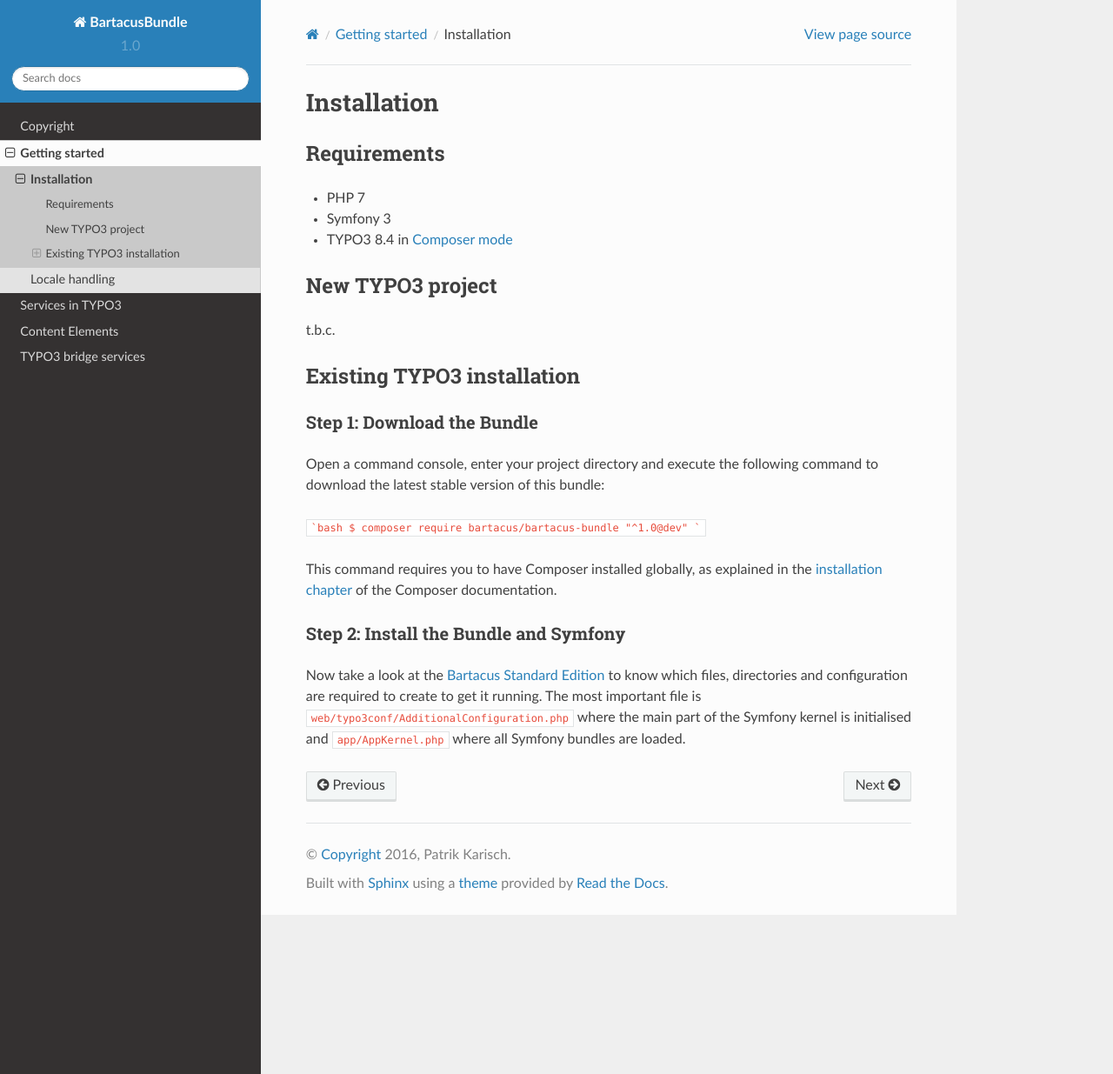
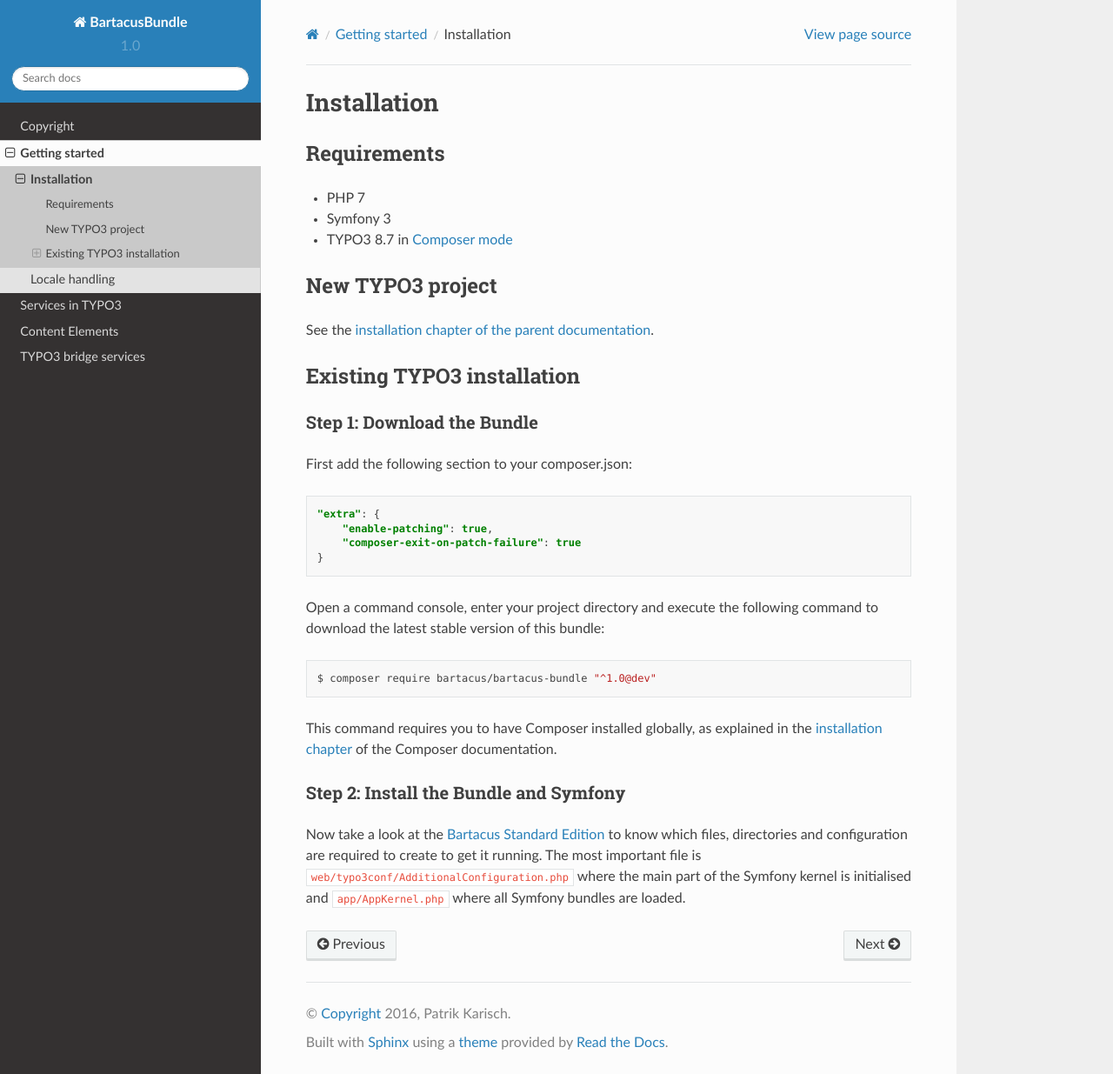
Before and after one commit to Bartacus/BartacusBundle, a Sphinx documentation site: the page built from Resources/doc/getting-started/installation.rst, in a window 1280 px wide and 1235 px high. Shown: the whole window at 87% size. Built offline with Sphinx 7.4.7 and the Read the Docs theme 2.0.0, drawn with Linux system fonts in a browser that asks for light colours.

Commit message:
Update the installation docs and add the needed patching capabilities

````diff
--- a/Resources/doc/getting-started/installation.rst
+++ b/Resources/doc/getting-started/installation.rst
@@ -7,16 +7,12 @@
 
 * PHP 7
 * Symfony 3
-* TYPO3 8.4 in `Composer mode`_
+* TYPO3 8.7 in `Composer mode`_
 
 New TYPO3 project
 =================
 
-t.b.c.
-
-.. todo::
-
-    Include link to Bartacus Standard installation after they are created.
+See the `installation chapter of the parent documentation`_.
 
 Existing TYPO3 installation
 ===========================
@@ -24,12 +20,22 @@
 Step 1: Download the Bundle
 ---------------------------
 
+First add the following section to your composer.json:
+
+.. code-block:: json
+
+    "extra": {
+        "enable-patching": true,
+        "composer-exit-on-patch-failure": true
+    }
+
 Open a command console, enter your project directory and execute the
 following command to download the latest stable version of this bundle:
 
-```bash
-$ composer require bartacus/bartacus-bundle "^1.0@dev"
-```
+.. code-block:: bash
+
+    $ composer require bartacus/bartacus-bundle "^1.0@dev"
+
 
 This command requires you to have Composer installed globally, as explained
 in the `installation chapter`_ of the Composer documentation.
@@ -43,6 +49,7 @@
 part of the Symfony kernel is initialised and ``app/AppKernel.php`` where all
 Symfony bundles are loaded.
 
+.. _`installation chapter of the parent documentation`: https://bartacus.readthedocs.io/en/latest/installation.html
 .. _`Composer mode`: https://wiki.typo3.org/Composer#Composer_Mode
 .. _`installation chapter`: https://getcomposer.org/doc/00-intro.md
 .. _`Bartacus Standard Edition`: https://github.com/Bartacus/Bartacus-Standard
````
